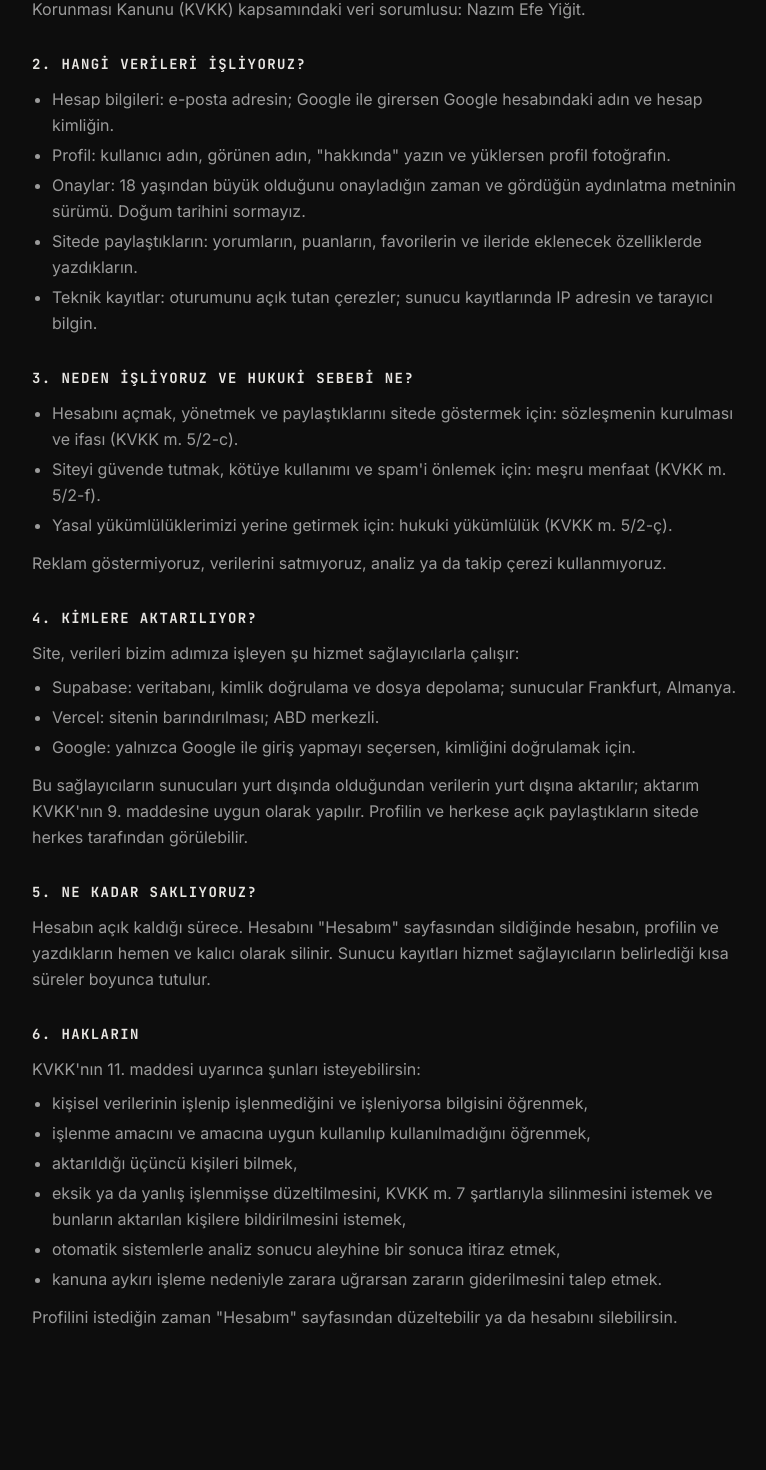
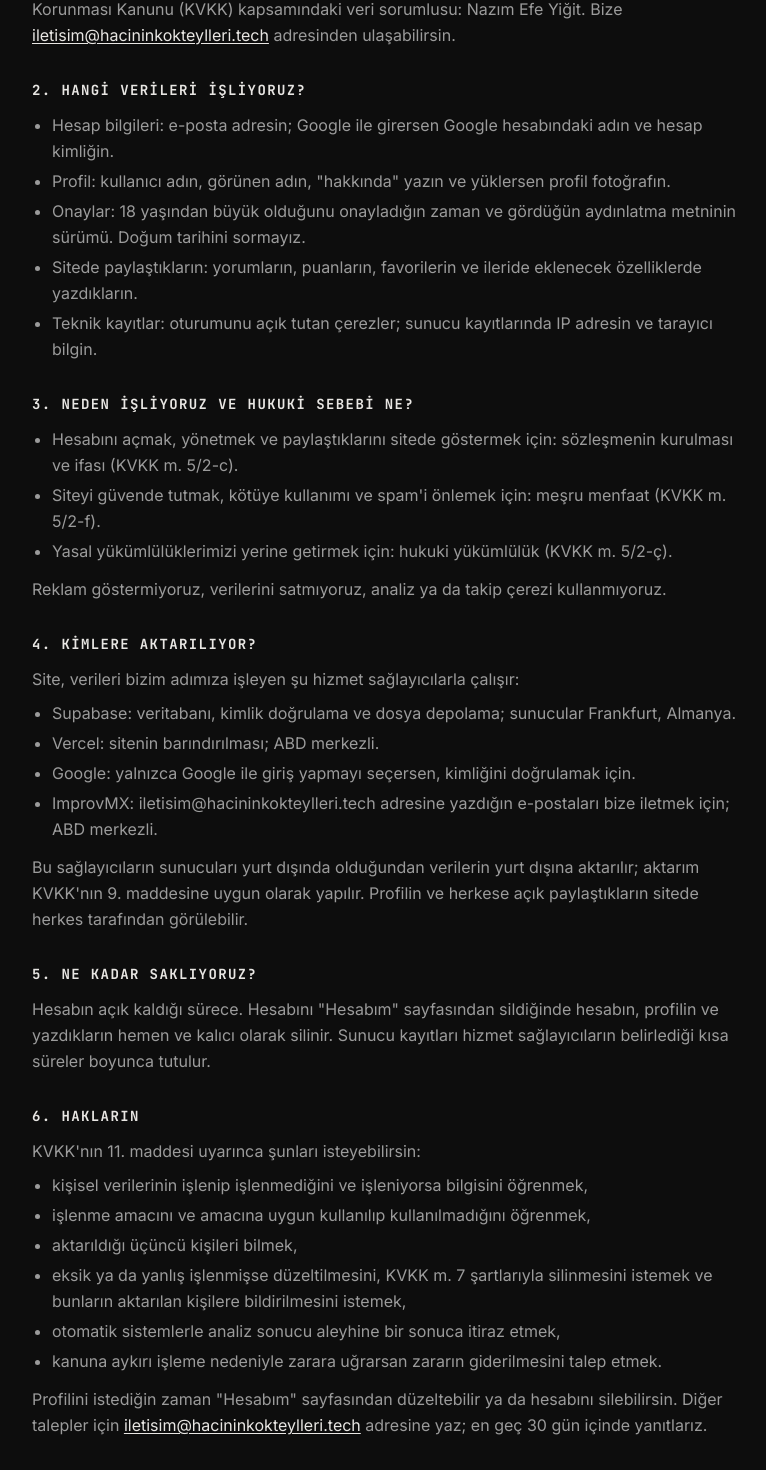
Before and after one commit to nefeygt/hacininkokteylleri, a Next.js app: page /privacy in a window 1280 px wide. Shown: the part 393-1863 px from the top of the page, without its empty margins (248-1014 px from the left). Before the commit the page ends 1819 px from the top, so only its background shows below. Built offline with nearby package versions, Linux system fonts and the light colour scheme.

Commit message:
Put the contact address in the privacy notice
iletisim@hacininkokteylleri.tech forwards to the owner through ImprovMX,
which the notice now lists as a processor. The draft banner stays until
accounts open.

Co-Authored-By: Claude Opus 5.5 <noreply@anthropic.com>

```diff
--- a/src/app/(site)/privacy/page.tsx
+++ b/src/app/(site)/privacy/page.tsx
@@ -7,11 +7,11 @@ export const metadata: Metadata = {
   description: "Kişisel verilerin nasıl işlendiğine dair KVKK aydınlatma metni.",
 };
 
-// The KVKK privacy notice (aydınlatma metni). It is a draft until the owner
-// confirms the contact address and the text; when it changes, bump
-// PRIVACY_NOTICE_VERSION in src/lib/account.ts.
+// The KVKK privacy notice (aydınlatma metni). It shows a draft banner until
+// accounts open; when the text changes, bump PRIVACY_NOTICE_VERSION in
+// src/lib/account-config.ts. CONTACT forwards to the owner through ImprovMX.
 const CONTROLLER = "Nazım Efe Yiğit";
-const CONTACT: string | null = null;
+const CONTACT = "iletisim@hacininkokteylleri.tech";
 
 export default function PrivacyPage() {
   return (
@@ -31,7 +31,7 @@ export default function PrivacyPage() {
         <p>
           {BRAND} ({"hacininkokteylleri.tech"}) bir kokteyl tarifleri platformudur. 6698 sayılı Kişisel Verilerin
           Korunması Kanunu (KVKK) kapsamındaki veri sorumlusu: {CONTROLLER}.
-          {CONTACT ? <> Bize {CONTACT} adresinden ulaşabilirsin.</> : null}
+          Bize <Mail /> adresinden ulaşabilirsin.
         </p>
       </Section>
 
@@ -60,6 +60,7 @@ export default function PrivacyPage() {
           <li>Supabase: veritabanı, kimlik doğrulama ve dosya depolama; sunucular Frankfurt, Almanya.</li>
           <li>Vercel: sitenin barındırılması; ABD merkezli.</li>
           <li>Google: yalnızca Google ile giriş yapmayı seçersen, kimliğini doğrulamak için.</li>
+          <li>ImprovMX: {CONTACT} adresine yazdığın e-postaları bize iletmek için; ABD merkezli.</li>
         </ul>
         <p className="mt-3">
           Bu sağlayıcıların sunucuları yurt dışında olduğundan verilerin yurt dışına aktarılır; aktarım KVKK&apos;nın
@@ -87,10 +88,18 @@ export default function PrivacyPage() {
         </ul>
         <p className="mt-3">
           Profilini istediğin zaman &quot;Hesabım&quot; sayfasından düzeltebilir ya da hesabını silebilirsin.
-          {CONTACT ? <> Diğer talepler için {CONTACT} adresine yaz; en geç 30 gün içinde yanıtlarız.</> : null}
+          Diğer talepler için <Mail /> adresine yaz; en geç 30 gün içinde yanıtlarız.
         </p>
       </Section>
     </article>
+  );
+}
+
+function Mail() {
+  return (
+    <a href={`mailto:${CONTACT}`} className="text-text-primary underline underline-offset-2 hover:text-crimson-glow">
+      {CONTACT}
+    </a>
   );
 }
 
```
Also changed, not shown: 2 other files (tests, documents, lock files or other folders).
